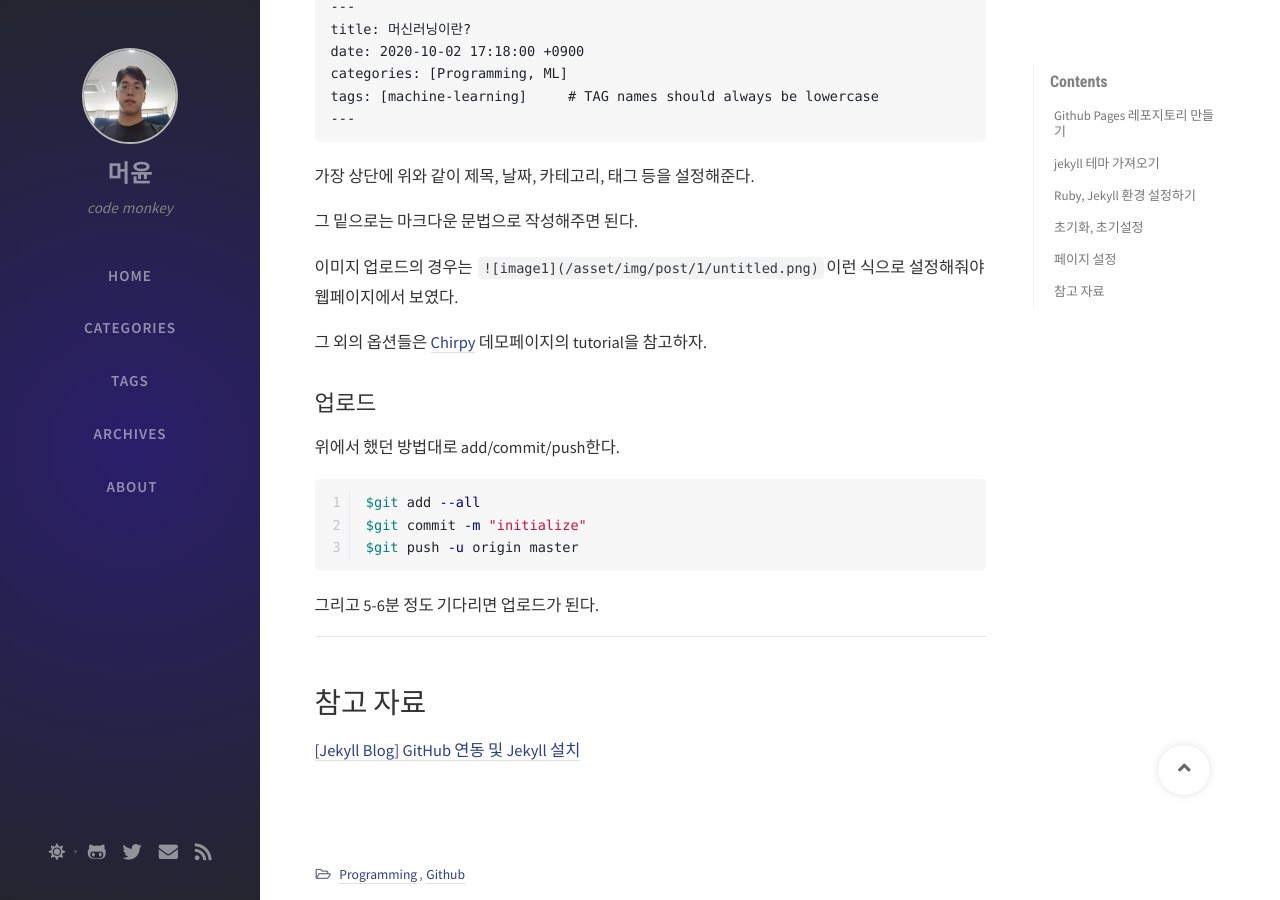
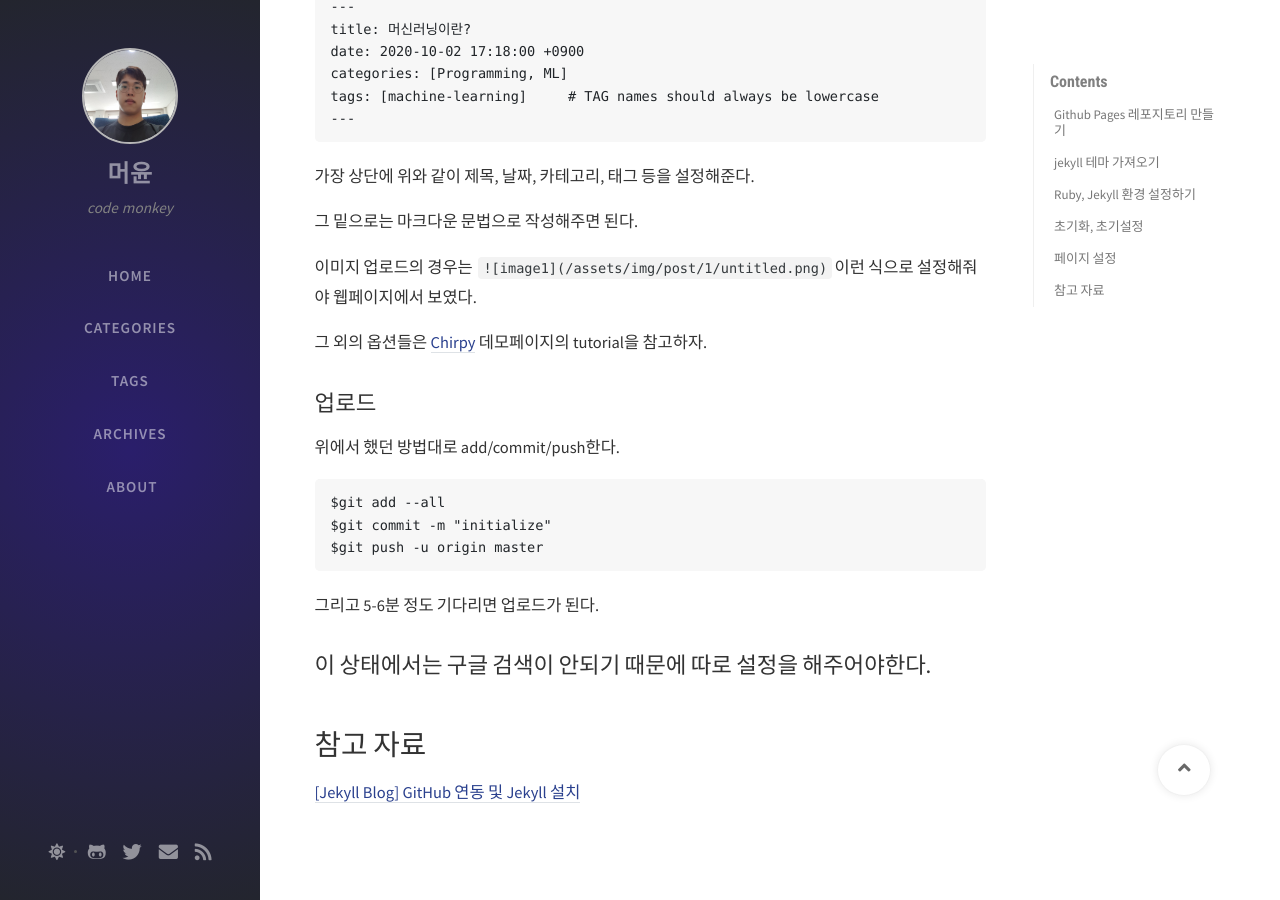
Before and after one commit to Yoon6/Yoon6.github.io, a Jekyll site: the page built from _posts/2020-10-02-make-github-pages.md, in a window 1280 px wide and 900 px high, scrolled down 4567 px. Built offline with Jekyll 4.4.1, drawn with Linux system fonts in a browser that asks for light colours; nearby versions of some CDN libraries; comment, search, counter and statistics services are not loaded; some of the changed text lies outside the part shown.

Commit message:
edit image3_github-posting1

````diff
--- a/_posts/2020-10-02-make-github-pages.md
+++ b/_posts/2020-10-02-make-github-pages.md
@@ -113,7 +113,7 @@
 
 - Git bash로 들어가자.
 
-```bash
+```
 $cd Yoon6.github.io
 ```
 
@@ -121,7 +121,7 @@
 
 - init.sh실행하기
 
-```bash
+```
 $bash tools/init.sh
 ```
 
@@ -131,7 +131,7 @@
 
 - push
 
-```bash
+```
 $git add --all
 $git commit -m "initialize"
 $git push -u origin master
@@ -188,7 +188,7 @@
 
 그 밑으로는 마크다운 문법으로 작성해주면 된다.
 
-이미지 업로드의 경우는 `![image1](/asset/img/post/1/untitled.png)`이런 식으로 설정해줘야 웹페이지에서 보였다.
+이미지 업로드의 경우는 `![image1](/assets/img/post/1/untitled.png)`이런 식으로 설정해줘야 웹페이지에서 보였다.
 
 그 외의 옵션들은 [Chirpy](https://chirpy.cotes.info/) 데모페이지의 tutorial을 참고하자.
 
@@ -196,7 +196,7 @@
 
 위에서 했던 방법대로 add/commit/push한다.
 
-```bash
+```
 $git add --all
 $git commit -m "initialize"
 $git push -u origin master
@@ -204,6 +204,7 @@
 
 그리고 5-6분 정도 기다리면 업로드가 된다.
 
+이 상태에서는 구글 검색이 안되기 때문에 따로 설정을 해주어야한다.
 ---
 
 # 참고 자료
````
